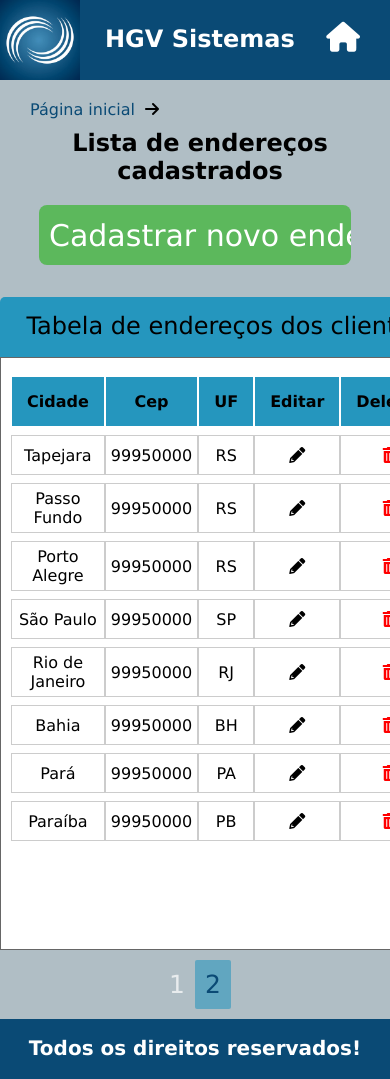
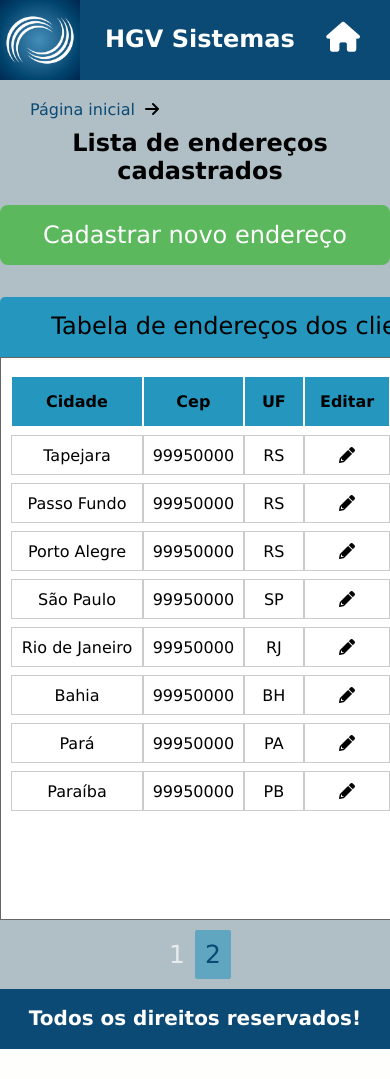
Before and after one commit to RogerPelissoni/HGV-Sistemas, a PHP site: page /projetoHGVsistemas/ in a window 390 px wide; the page is wider, and only the part inside the window is pictured. After the commit the page ends 1049 px from the top of that part, so only its background shows below. Run offline with PHP 8.4, Linux system fonts and the light colour scheme; data comes from the database, SQL or seed files in the repository; some libraries are stand-ins or nearby versions.

Commit message:
Tabela responsiva

```diff
--- a/config.php
+++ b/config.php
@@ -1,4 +1,5 @@
 <?php
+//Endereço do site
 define('INCLUDE_PATH','http://localhost/projetoHGVsistemas/');
 //Variáveis de conexão
 define('HOST','localhost');
--- a/css/style.css
+++ b/css/style.css
@@ -126,7 +126,12 @@ a{
     color: red;
 }
 /*Estilização da tabela*/
+.tbContainer{
+    max-width: 100%;
+    overflow: auto;
+}
 .tbCidades{
+    min-width: 500px;
     background-color: white;
     padding: 10px;
     padding-bottom: 100px;
@@ -324,3 +329,9 @@ footer h2{
     font-size: 20px;
     padding: 17px;
 }
+@media screen and (max-width: 500px){
+    .addCitiesBtn, .formAddress input[type=submit]{
+        width: 100%;
+        font-size: 24px;
+    }
+}
--- a/index.php
+++ b/index.php
@@ -10,7 +10,7 @@
     <h2>Lista de endereços cadastrados</h2>
 </div>
 <a href="pages/cadastrarEndereco.php"><input class="addCitiesBtn" type="button" value="Cadastrar novo endereço"></a>
-
+<div class="tbContainer">
 <table class="tbCidades">
     <caption>Tabela de endereços dos clientes</caption>
     <thead>
@@ -62,7 +62,7 @@
         <?php } ?>
     </tbody>
 </table>
-
+</div>
 <div class="paginator">
     <?php
     if (!isset($_POST['parametro'])) {
```
Also changed, not shown: README.md (added).
